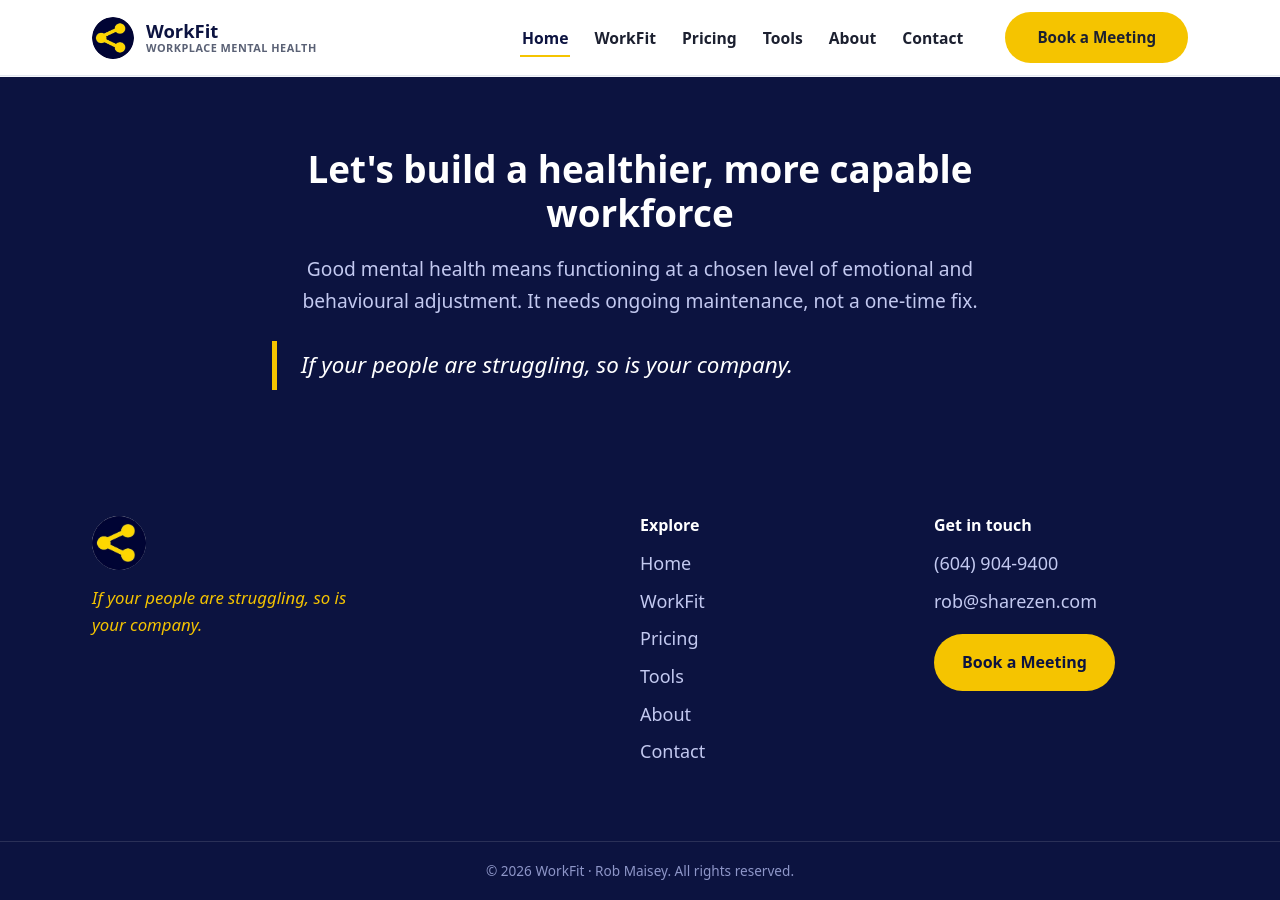
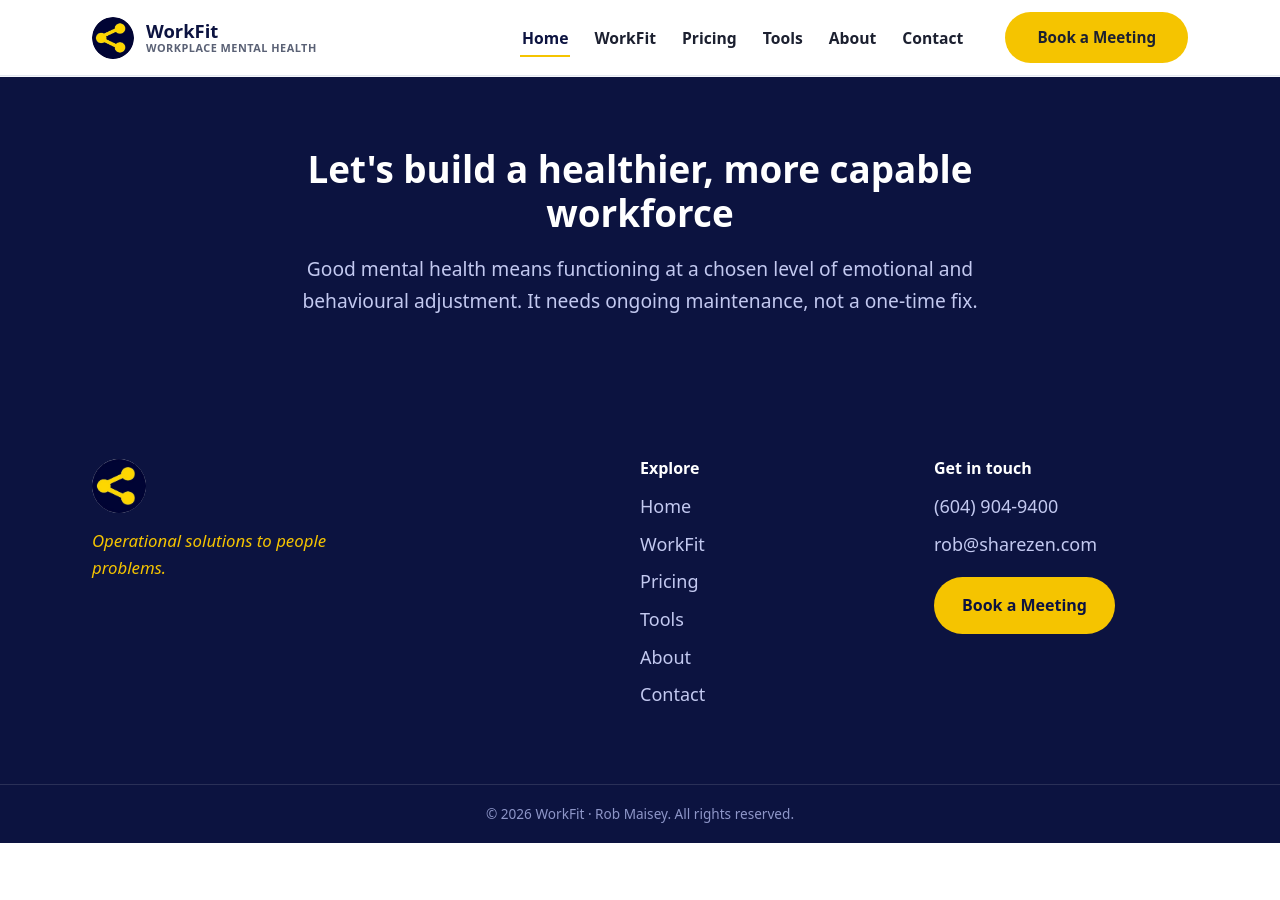
Before and after one commit to RobMaisey/workfit-site, a Jekyll site: the page built from index.html, in a window 1280 px wide and 900 px high, scrolled down 2081 px. Built offline with Jekyll 4.4.1, drawn with Linux system fonts in a browser that asks for light colours; after the commit the page ends 2924 px from its top, so only the background shows below that.

Commit message:
Footer: single tagline "Operational solutions to people problems."
Remove the duplicated "If your people are struggling, so is your company"
line from the bottom of every page; the footer now carries one tagline
under the logo. Tidy the closing bands on WorkFit and Contact.

Co-Authored-By: Claude Opus 4.8 (1M context) <noreply@anthropic.com>

```diff
--- a/_config.yml
+++ b/_config.yml
@@ -7,7 +7,7 @@
 # ============================================================
 
 title: "Workplace Mental Health"
-tagline: "If your people are struggling, so is your company."
+tagline: "Operational solutions to people problems."
 description: "Proactive, confidential, preventative mental-health support that safeguards your team's productivity, safety, and engagement."
 author: "Rob Maisey"
 
--- a/about.html
+++ b/about.html
@@ -73,7 +73,5 @@ permalink: /about/
     <h2>See how this approach can help your team</h2>
     <div class="center-btn" style="margin-top:10px;">
       <a class="btn btn-primary" href="{{ site.booking_url }}" target="_blank" rel="noopener">Book a Meeting</a>
-    </div>
-    <p class="quote" style="color:#fff;border-color:var(--gold);margin:30px auto 0;text-align:left;">If your people are struggling, so is your company.</p>
-  </div>
+    </div>  </div>
 </section>
--- a/contact.html
+++ b/contact.html
@@ -39,9 +39,3 @@ permalink: /contact/
     </div>
   </div>
 </section>
-
-<section class="section section-navy">
-  <div class="container center narrow">
-    <p class="quote" style="color:#fff;border-color:var(--gold);margin:0 auto;text-align:left;">If your people are struggling, so is your company.</p>
-  </div>
-</section>
--- a/index.html
+++ b/index.html
@@ -64,7 +64,5 @@ permalink: /
 <section class="section section-navy">
   <div class="container center narrow">
     <h2>Let's build a healthier, more capable workforce</h2>
-    <p class="lead">Good mental health means functioning at a chosen level of emotional and behavioural adjustment. It needs ongoing maintenance, not a one-time fix.</p>
-    <p class="quote" style="color:#fff;border-color:var(--gold);margin:24px auto 0;text-align:left;">If your people are struggling, so is your company.</p>
-  </div>
+    <p class="lead">Good mental health means functioning at a chosen level of emotional and behavioural adjustment. It needs ongoing maintenance, not a one-time fix.</p>  </div>
 </section>
--- a/tools.html
+++ b/tools.html
@@ -44,7 +44,5 @@ permalink: /tools/
     <h2>Put these to work with your team</h2>
     <div class="center-btn" style="margin-top:10px;">
       <a class="btn btn-primary" href="{{ site.booking_url }}" target="_blank" rel="noopener">Book a Meeting</a>
-    </div>
-    <p class="quote" style="color:#fff;border-color:var(--gold);margin:30px auto 0;text-align:left;">If your people are struggling, so is your company.</p>
-  </div>
+    </div>  </div>
 </section>
--- a/workfit.html
+++ b/workfit.html
@@ -201,9 +201,3 @@ permalink: /workfit/
     <a class="btn btn-primary" href="{{ site.booking_url }}" target="_blank" rel="noopener">Let's get started</a>
   </div>
 </section>
-
-<section class="section section-navy">
-  <div class="container center narrow">
-    <p class="quote" style="color:#fff;border-color:var(--gold);margin:0 auto;text-align:left;">If your people are struggling, so is your company.</p>
-  </div>
-</section>
```
Also changed, not shown: 1 other file.
